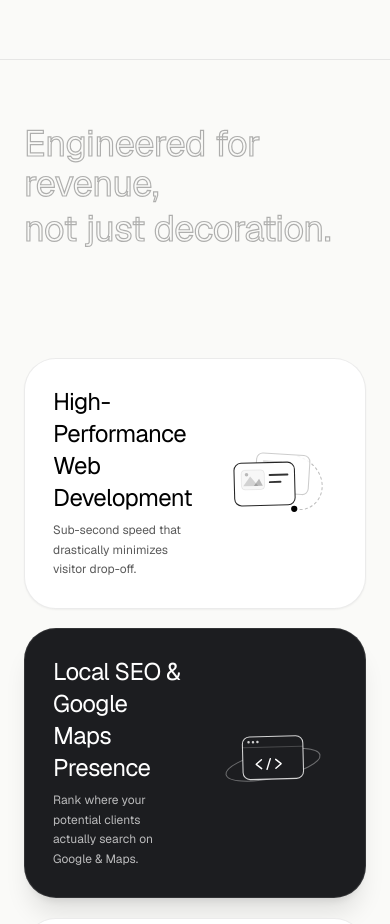
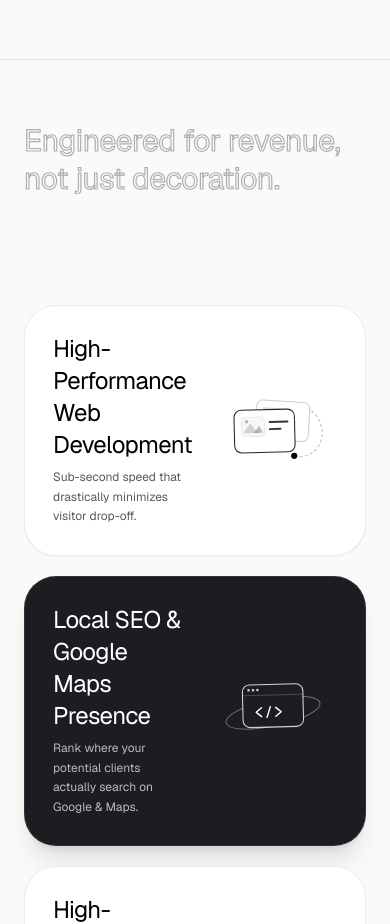
Before and after one commit to Juanpa571/portfolio, a React (Vite) app: page / in a window 390 px wide. Shown: the part 1589-2513 px from the top of the page. Built offline with nearby package versions, Linux system fonts and the light colour scheme.

Commit message:
fix(services): resolve title stacking and remove interactive cursor affordance from bento cards

```diff
--- a/src/components/sections/Services.tsx
+++ b/src/components/sections/Services.tsx
@@ -93,14 +93,14 @@ export const Services: React.FC = () => {
 
         {/* Asymmetric Section Header with Refokus-Style Kinetic Morph */}
         <div ref={headerRef} className="relative mb-12 lg:mb-16 pb-6">
-          <div className="space-y-3 max-w-4xl">
+          <div className="space-y-3 max-w-5xl">
             {/* H2 Semántico Limpio para SEO y Lectores de Pantalla */}
             <h2 className="sr-only">
               {t.services.headerLine1} {t.services.headerLine2}
             </h2>
 
             {/* Presentación Visual Cinética */}
-            <div aria-hidden="true" className="text-4xl sm:text-6xl lg:text-7xl font-normal font-display tracking-[-0.01em] leading-[1.12] sm:leading-[1.15]">
+            <div aria-hidden="true" className="text-3xl sm:text-5xl lg:text-6xl font-normal font-display tracking-[-0.01em] leading-[1.14] sm:leading-[1.18]">
               {/* Line 1: Built on trust. */}
               <div className="relative inline-block pb-1">
                 <span className="text-transparent [-webkit-text-stroke:1.2px_rgba(0,0,0,0.3)] sm:[-webkit-text-stroke:1.5px_rgba(0,0,0,0.35)] select-none">
@@ -116,13 +116,13 @@ export const Services: React.FC = () => {
               </div>
               <br />
               {/* Line 2: Shaped by craft. (Asymmetric indent) */}
-              <div className="relative inline-block sm:pl-12 lg:pl-20 pb-1">
+              <div className="relative inline-block sm:pl-10 lg:pl-16 pb-1">
                 <span className="text-transparent [-webkit-text-stroke:1.2px_rgba(0,0,0,0.3)] sm:[-webkit-text-stroke:1.5px_rgba(0,0,0,0.35)] select-none">
                   {t.services.headerLine2}
                 </span>
                 <span
                   ref={line2FillRef}
-                  className="absolute inset-0 sm:pl-12 lg:pl-20 text-black select-none will-change-transform"
+                  className="absolute inset-0 sm:pl-10 lg:pl-16 text-black select-none will-change-transform"
                   style={{ clipPath: 'inset(0 100% 0 0)' }}
                 >
                   {t.services.headerLine2}
@@ -145,12 +145,11 @@ export const Services: React.FC = () => {
             <TiltCard
               maxTilt={3}
               scale={1.01}
-              className="p-7 sm:p-9 rounded-[2rem] bg-white border border-black/[0.08] shadow-xs hover:shadow-xl hover:border-black/20 transition-all duration-500 flex flex-col justify-center h-full group cursor-pointer"
-              data-interactive
+              className="p-7 sm:p-9 rounded-[2rem] bg-white border border-black/[0.08] shadow-xs hover:shadow-xl hover:border-black/20 transition-all duration-500 flex flex-col justify-center h-full group cursor-default"
             >
               <div className="flex items-center justify-between gap-6 my-auto">
                 <div className="space-y-1.5 max-w-[65%]">
-                  <h3 className="text-2xl sm:text-3xl font-normal font-display text-black tracking-tight group-hover:translate-x-1.5 transition-transform duration-300">
+                  <h3 className="text-2xl sm:text-3xl font-normal font-display text-black tracking-tight">
                     {t.services.items[0].title}
                   </h3>
                   <p className="text-xs sm:text-sm text-black/65 font-sans leading-relaxed">
@@ -168,12 +167,11 @@ export const Services: React.FC = () => {
             <TiltCard
               maxTilt={3.5}
               scale={1.01}
-              className="p-7 sm:p-9 rounded-[2rem] bg-[#1C1D20] text-white border border-white/10 shadow-xl hover:shadow-2xl hover:border-white/25 transition-all duration-500 flex flex-col justify-center h-full group cursor-pointer relative overflow-hidden"
-              data-interactive
+              className="p-7 sm:p-9 rounded-[2rem] bg-[#1C1D20] text-white border border-white/10 shadow-xl hover:shadow-2xl hover:border-white/25 transition-all duration-500 flex flex-col justify-center h-full group cursor-default relative overflow-hidden"
             >
               <div className="flex items-center justify-between gap-6 my-auto">
                 <div className="space-y-1.5 max-w-[65%]">
-                  <h3 className="text-2xl sm:text-3xl font-normal font-display text-white tracking-tight group-hover:translate-x-1.5 transition-transform duration-300">
+                  <h3 className="text-2xl sm:text-3xl font-normal font-display text-white tracking-tight">
                     {t.services.items[1].title}
                   </h3>
                   <p className="text-xs sm:text-sm text-white/70 font-sans leading-relaxed">
@@ -191,12 +189,11 @@ export const Services: React.FC = () => {
             <TiltCard
               maxTilt={3}
               scale={1.01}
-              className="p-7 sm:p-9 rounded-[2rem] bg-white border border-black/[0.08] shadow-xs hover:shadow-xl hover:border-black/20 transition-all duration-500 flex flex-col justify-center h-full group cursor-pointer"
-              data-interactive
+              className="p-7 sm:p-9 rounded-[2rem] bg-white border border-black/[0.08] shadow-xs hover:shadow-xl hover:border-black/20 transition-all duration-500 flex flex-col justify-center h-full group cursor-default"
             >
               <div className="flex items-center justify-between gap-6 my-auto">
                 <div className="space-y-1.5 max-w-[65%]">
-                  <h3 className="text-2xl sm:text-3xl font-normal font-display text-black tracking-tight group-hover:translate-x-1.5 transition-transform duration-300">
+                  <h3 className="text-2xl sm:text-3xl font-normal font-display text-black tracking-tight">
                     {t.services.items[2].title}
                   </h3>
                   <p className="text-xs sm:text-sm text-black/65 font-sans leading-relaxed">
@@ -214,12 +211,11 @@ export const Services: React.FC = () => {
             <TiltCard
               maxTilt={3}
               scale={1.01}
-              className="p-7 sm:p-9 rounded-[2rem] bg-white border border-black/[0.08] shadow-xs hover:shadow-xl hover:border-black/20 transition-all duration-500 flex flex-col justify-center h-full group cursor-pointer relative"
-              data-interactive
+              className="p-7 sm:p-9 rounded-[2rem] bg-white border border-black/[0.08] shadow-xs hover:shadow-xl hover:border-black/20 transition-all duration-500 flex flex-col justify-center h-full group cursor-default relative"
             >
               <div className="flex items-center justify-between gap-6 my-auto">
                 <div className="space-y-1.5 max-w-[65%]">
-                  <h3 className="text-2xl sm:text-3xl font-normal font-display text-black tracking-tight group-hover:translate-x-1.5 transition-transform duration-300">
+                  <h3 className="text-2xl sm:text-3xl font-normal font-display text-black tracking-tight">
                     {t.services.items[3].title}
                   </h3>
                   <p className="text-xs sm:text-sm text-black/65 font-sans leading-relaxed">
--- a/src/config/translations.ts
+++ b/src/config/translations.ts
@@ -434,7 +434,7 @@ export const translations: Record<Language, Translations> = {
       ],
     },
     services: {
-      headerLine1: 'Ingeniería web diseñada para facturar,',
+      headerLine1: 'Ingeniería web para facturar,',
       headerLine2: 'no solo para adornar.',
       items: [
         {
```
